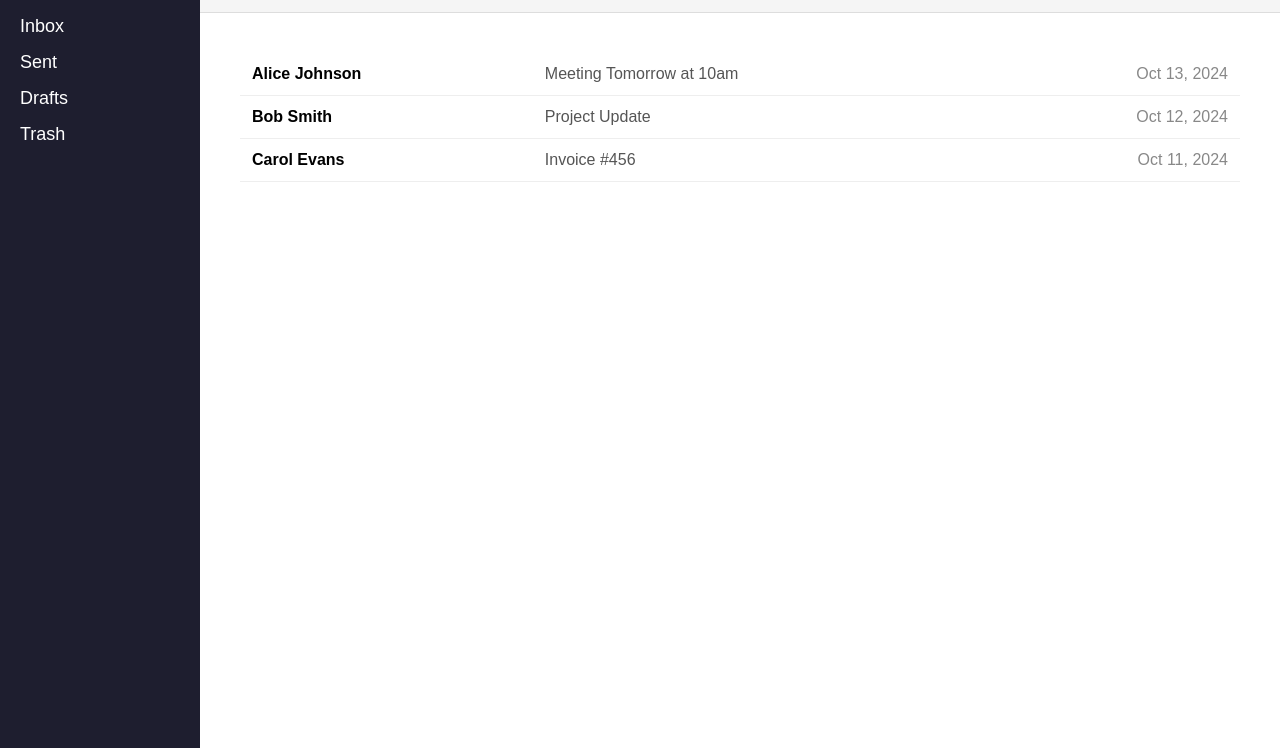
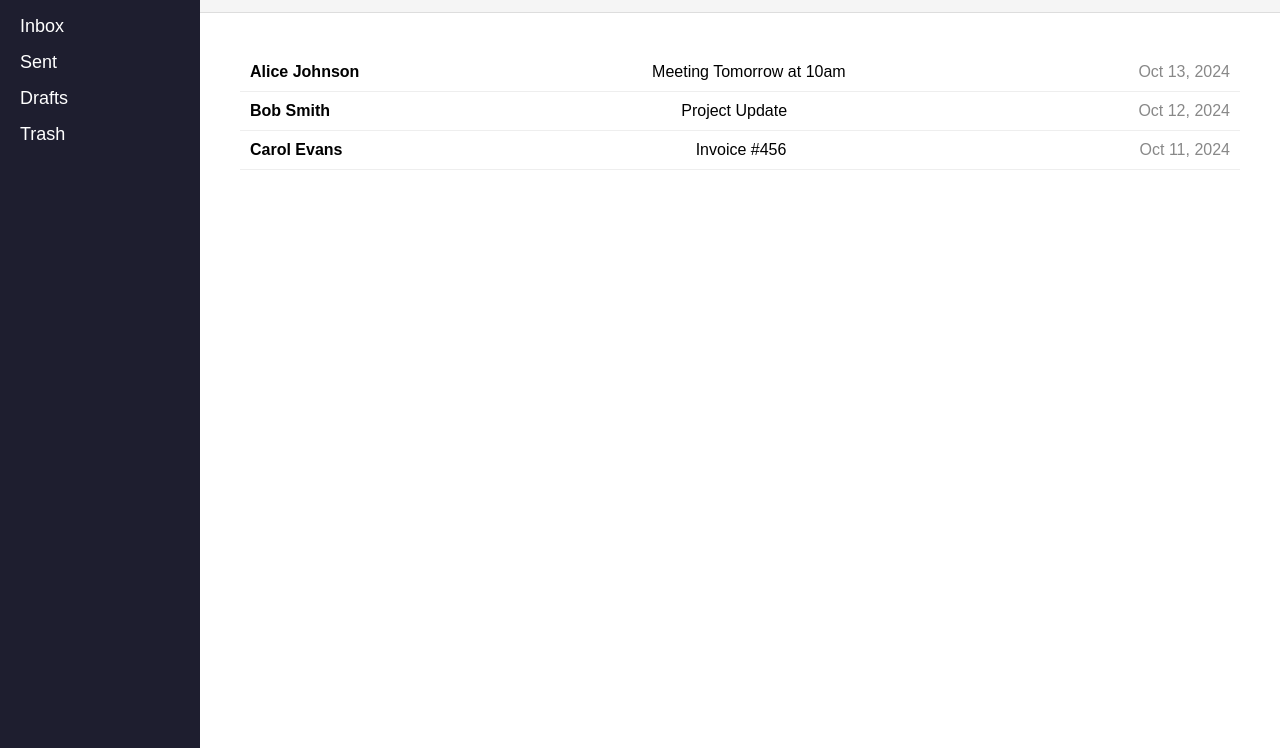
Before and after one commit to komalmubeen1/SyncMail-frontend-, a plain HTML site: page index.html in a window 1280 px wide. Shown: the part 52-800 px from the top of the page. Drawn offline with Linux system fonts and the light colour scheme.

Commit message:
Update styles.css

```diff
--- a/styles.css
+++ b/styles.css
@@ -98,32 +98,3 @@
 .email-date {
     color: #888;
 }
-/* Email Item Styling */
-.email-item {
-    display: flex;
-    justify-content: space-between;
-    padding: 12px;
-    border-bottom: 1px solid #eee;
-    cursor: pointer;
-    transition: background-color 0.2s ease;
-}
-
-.email-item:hover {
-    background-color: #f0f8ff;
-}
-
-.email-sender {
-    font-weight: bold;
-    width: 30%;
-}
-
-.email-subject {
-    width: 50%;
-    color: #555;
-}
-
-.email-date {
-    width: 20%;
-    text-align: right;
-    color: #888;
-}
```
